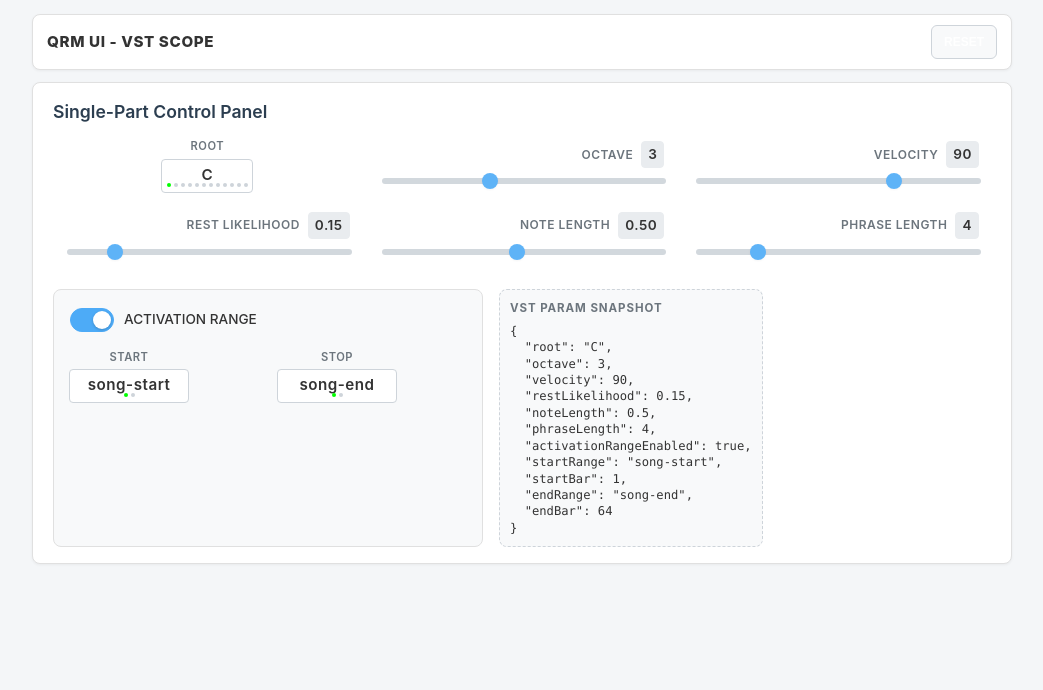
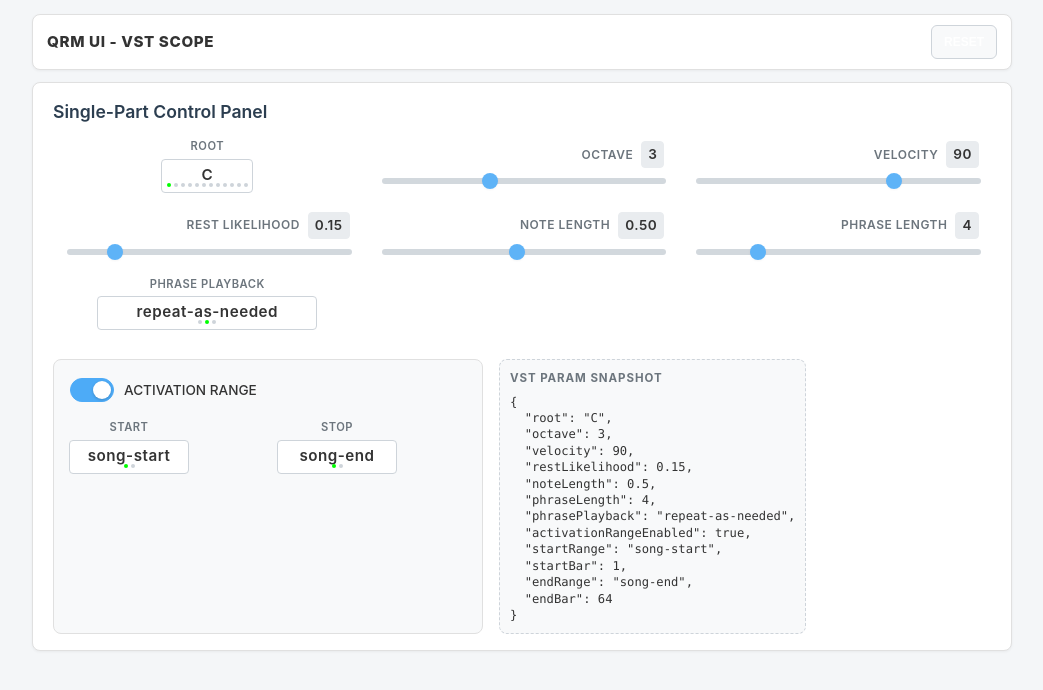
Before and after one commit to bso2001/qrm-ui, a Svelte app: page / in a window 1280 px wide. Shown: the top 690 px of the page, without its empty margins (118-1161 px from the left). Built offline with nearby package versions, Linux system fonts and the light colour scheme.

Commit message:
M1: add phrase playback mode control

```diff
--- a/src/App.svelte
+++ b/src/App.svelte
@@ -15,6 +15,7 @@
 		restLikelihood: 0.15,
 		noteLength: 0.5,
 		phraseLength: 4,
+		phrasePlayback: 'repeat-as-needed',
 		activationRangeEnabled: true,
 		startRange: 'song-start',
 		startBar: 1,
@@ -196,6 +197,22 @@
 								phraseLength: e.detail
 							}
 						}}
+					/>
+				</div>
+
+				<div class="control phrase-playback-control">
+					<Choice
+						value={model.phrasePlayback}
+						label="PHRASE PLAYBACK"
+						options={[ 'no-repeat', 'repeat-as-needed', 'regenerate-per-cycle' ]}
+						on:change={e =>
+						{
+							model = {
+								...model,
+								phrasePlayback: e.detail
+							}
+						}}
+						width="220px"
 					/>
 				</div>
 			</div>
@@ -386,6 +403,12 @@
 		justify-content: center;
 	}
 
+	.phrase-playback-control {
+		display: flex;
+		align-items: center;
+		justify-content: center;
+	}
+
 	.gate-card {
 		margin-top: 8px;
 		padding: 10px;
```
